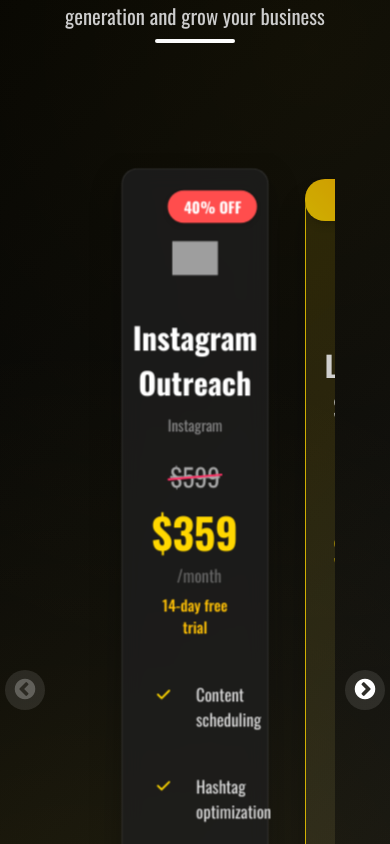
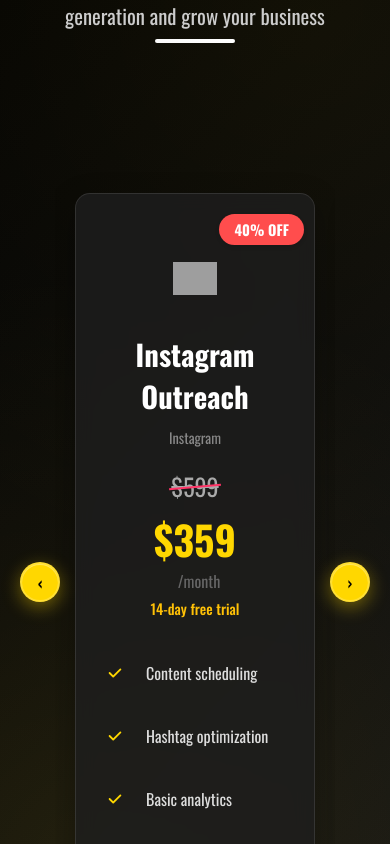
Before and after one commit to Mehreen-Israr/Lead-Magnet, a React (Create React App) app in the folder frontend/: page / in a window 390 px wide. Shown: the part 3120-3964 px from the top of the page. Built offline with nearby package versions, Linux system fonts and the light colour scheme; grey boxes are pictures that could not be loaded.

Commit message:
made the growth responsive

```diff
--- a/frontend/src/components/GrowthPlanSection.css
+++ b/frontend/src/components/GrowthPlanSection.css
@@ -454,3 +454,208 @@
   padding-bottom: 80px; /* increased from 40px */
   min-height: calc(100% + 60px); /* push it taller */
 }
+
+/* Mobile Navigation Buttons Styling */
+.mobile-nav-button {
+  position: absolute;
+  top: 50%;
+  transform: translateY(-50%);
+  width: 45px;
+  height: 45px;
+  border: none;
+  border-radius: 50%;
+  background: #FFD700;
+  color: #000;
+  font-size: 18px;
+  font-weight: bold;
+  cursor: pointer;
+  z-index: 10;
+  display: flex;
+  align-items: center;
+  justify-content: center;
+  box-shadow:
+    0 4px 15px rgba(255, 215, 0, 0.3),
+    0 2px 8px rgba(0, 0, 0, 0.1),
+    inset 0 1px 0 rgba(255, 255, 255, 0.3);
+  transition: all 0.3s cubic-bezier(0.4, 0, 0.2, 1);
+  backdrop-filter: blur(10px);
+  border: 2px solid rgba(255, 255, 255, 0.2);
+  animation: pulse 3s ease-in-out infinite;
+}
+
+.mobile-nav-button:hover {
+  background: #FFD700;
+  transform: translateY(-50%) scale(1.1);
+  box-shadow:
+    0 8px 25px rgba(255, 215, 0, 0.5),
+    0 4px 15px rgba(0, 0, 0, 0.2),
+    inset 0 1px 0 rgba(255, 255, 255, 0.4),
+    0 0 20px rgba(255, 215, 0, 0.3);
+  border-color: rgba(255, 255, 255, 0.4);
+}
+
+.mobile-nav-button:active {
+  transform: translateY(-50%) scale(0.95);
+  box-shadow: 0 2px 10px rgba(255, 215, 0, 0.4);
+}
+
+.mobile-nav-button:focus {
+  outline: none;
+  box-shadow: 0 4px 15px rgba(255, 215, 0, 0.3), 0 0 0 3px rgba(255, 215, 0, 0.2);
+}
+
+.mobile-nav-button:disabled {
+  opacity: 0.5;
+  cursor: not-allowed;
+  animation: none;
+  background: linear-gradient(135deg, #ccc 0%, #999 100%);
+}
+
+.mobile-nav-button:disabled:hover {
+  transform: translateY(-50%);
+  box-shadow: 0 4px 15px rgba(0, 0, 0, 0.1);
+}
+
+.mobile-nav-button::before {
+  content: '';
+  position: absolute;
+  top: 0;
+  left: 0;
+  right: 0;
+  bottom: 0;
+  border-radius: 50%;
+  background: linear-gradient(45deg, transparent, rgba(255, 255, 255, 0.3), transparent);
+  opacity: 0;
+  transition: opacity 0.3s ease;
+}
+
+.mobile-nav-button:hover::before {
+  opacity: 1;
+  animation: shimmer 1.5s ease-in-out infinite;
+}
+
+@keyframes shimmer {
+  0% { transform: rotate(0deg); }
+  100% { transform: rotate(360deg); }
+}
+
+@keyframes pulse {
+  0% {
+    box-shadow:
+      0 4px 15px rgba(255, 215, 0, 0.3),
+      0 2px 8px rgba(0, 0, 0, 0.1),
+      inset 0 1px 0 rgba(255, 255, 255, 0.3);
+  }
+  50% {
+    box-shadow:
+      0 6px 20px rgba(255, 215, 0, 0.5),
+      0 3px 12px rgba(0, 0, 0, 0.15),
+      inset 0 1px 0 rgba(255, 255, 255, 0.4);
+  }
+  100% {
+    box-shadow:
+      0 4px 15px rgba(255, 215, 0, 0.3),
+      0 2px 8px rgba(0, 0, 0, 0.1),
+      inset 0 1px 0 rgba(255, 255, 255, 0.3);
+  }
+}
+
+@keyframes buttonGlow {
+  0% {
+    box-shadow: 0 4px 15px rgba(255, 215, 0, 0.3);
+    background: linear-gradient(135deg, #FFD700 0%, #FFA500 50%, #FF8C00 100%);
+  }
+  50% {
+    box-shadow: 0 8px 25px rgba(255, 215, 0, 0.6);
+    background: linear-gradient(135deg, #FFA500 0%, #FF8C00 50%, #FFD700 100%);
+  }
+  100% {
+    box-shadow: 0 4px 15px rgba(255, 215, 0, 0.3);
+    background: linear-gradient(135deg, #FFD700 0%, #FFA500 50%, #FF8C00 100%);
+  }
+}
+
+.mobile-nav-prev {
+  left: 15px;
+}
+
+.mobile-nav-next {
+  right: 15px;
+}
+
+/* Desktop button adjustments */
+@media (min-width: 769px) {
+  .mobile-nav-button {
+    width: 50px;
+    height: 50px;
+    font-size: 20px;
+    box-shadow: 0 6px 20px rgba(255, 215, 0, 0.4);
+  }
+
+  .mobile-nav-button:hover {
+    box-shadow: 0 10px 30px rgba(255, 215, 0, 0.6);
+  }
+
+  .mobile-nav-prev {
+    left: 10px;
+  }
+
+  .mobile-nav-next {
+    right: 10px;
+  }
+}
+
+/* Mobile optimizations */
+@media (max-width: 768px) {
+  .mobile-nav-button {
+    width: 45px;
+    height: 45px;
+    font-size: 18px;
+  }
+
+  .mobile-nav-prev {
+    left: 15px;
+  }
+
+  .mobile-nav-next {
+    right: 15px;
+  }
+}
+
+@media (max-width: 480px) {
+  .mobile-nav-button {
+    width: 40px;
+    height: 40px;
+    font-size: 16px;
+  }
+
+  .mobile-nav-prev {
+    left: 5px;
+  }
+
+  .mobile-nav-next {
+    right: 5px;
+  }
+}
+
+/* Very small screens */
+@media (max-width: 360px) {
+  .mobile-nav-button {
+    width: 35px;
+    height: 35px;
+    font-size: 14px;
+  }
+
+  .mobile-nav-prev {
+    left: 2px;
+  }
+
+  .mobile-nav-next {
+    right: 2px;
+  }
+}
+
+/* Show navigation buttons on all screen sizes */
+.mobile-nav-button {
+  display: flex !important;
+}
--- a/frontend/src/components/GrowthPlanSection.js
+++ b/frontend/src/components/GrowthPlanSection.js
@@ -1,4 +1,4 @@
-import React, { useState } from 'react';
+import React, { useState, useRef } from 'react';
 import { AnimatedSection } from '../hooks/useScrollAnimation';
 import Slider from 'react-slick';
 import 'slick-carousel/slick/slick.css';
@@ -6,6 +6,21 @@
 import './GrowthPlanSection.css';
 
 const GrowthPlanSection = () => {
+  const sliderRef = useRef(null);
+
+  // Mobile navigation functions
+  const goToPrevSlide = () => {
+    if (sliderRef.current) {
+      sliderRef.current.slickPrev();
+    }
+  };
+
+  const goToNextSlide = () => {
+    if (sliderRef.current) {
+      sliderRef.current.slickNext();
+    }
+  };
+
   // Define pricing plans directly in this component
   const pricingPlans = [
     {
@@ -77,25 +92,57 @@
     speed: 500,
     slidesToShow: 3,
     slidesToScroll: 1,
-    arrows: true,
+    arrows: false,
     centerMode: false,
+    variableWidth: false,
     cssEase: 'cubic-bezier(0.645, 0.045, 0.355, 1.000)',
+    swipeToSlide: false,
+    touchThreshold: 10,
     responsive: [
       {
-        breakpoint: 1024,
+        breakpoint: 1200,
         settings: {
-          slidesToShow: 2,
-          slidesToScroll: 1
+          slidesToShow: 3,
+          slidesToScroll: 1,
+          arrows: false
         }
       },
       {
-        breakpoint: 600,
+        breakpoint: 992,
         settings: {
-          slidesToShow: 1,
+          slidesToShow: 2,
           slidesToScroll: 1,
-          centerMode: true
+          arrows: false
         }
-      }
+      },
+      {
+         breakpoint: 768,
+         settings: {
+           slidesToShow: 1,
+           slidesToScroll: 1,
+           centerMode: false,
+           centerPadding: '0px',
+           arrows: false,
+           infinite: false,
+           swipeToSlide: false,
+           touchMove: true,
+           variableWidth: false
+         }
+       },
+      {
+         breakpoint: 480,
+         settings: {
+           slidesToShow: 1,
+           slidesToScroll: 1,
+           centerMode: false,
+           centerPadding: '0px',
+           arrows: false,
+           swipeToSlide: false,
+           touchMove: true,
+           infinite: false,
+           variableWidth: false
+         }
+       }
     ]
   };
 
@@ -146,8 +193,24 @@
         </AnimatedSection>
 
         <div className="pricing-carousel-container">
+          {/* Custom Mobile Navigation Buttons */}
+          <button
+            className="mobile-nav-button mobile-nav-prev"
+            onClick={goToPrevSlide}
+            aria-label="Previous slide"
+          >
+            ‹
+          </button>
+          <button
+            className="mobile-nav-button mobile-nav-next"
+            onClick={goToNextSlide}
+            aria-label="Next slide"
+          >
+            ›
+          </button>
+
           {/* Slick Slider */}
-          <Slider {...sliderSettings} className="pricing-cards-container">
+          <Slider ref={sliderRef} {...sliderSettings} className="pricing-cards-container">
             {pricingPlans.map((plan, index) => (
               <div
                 key={index}
```
